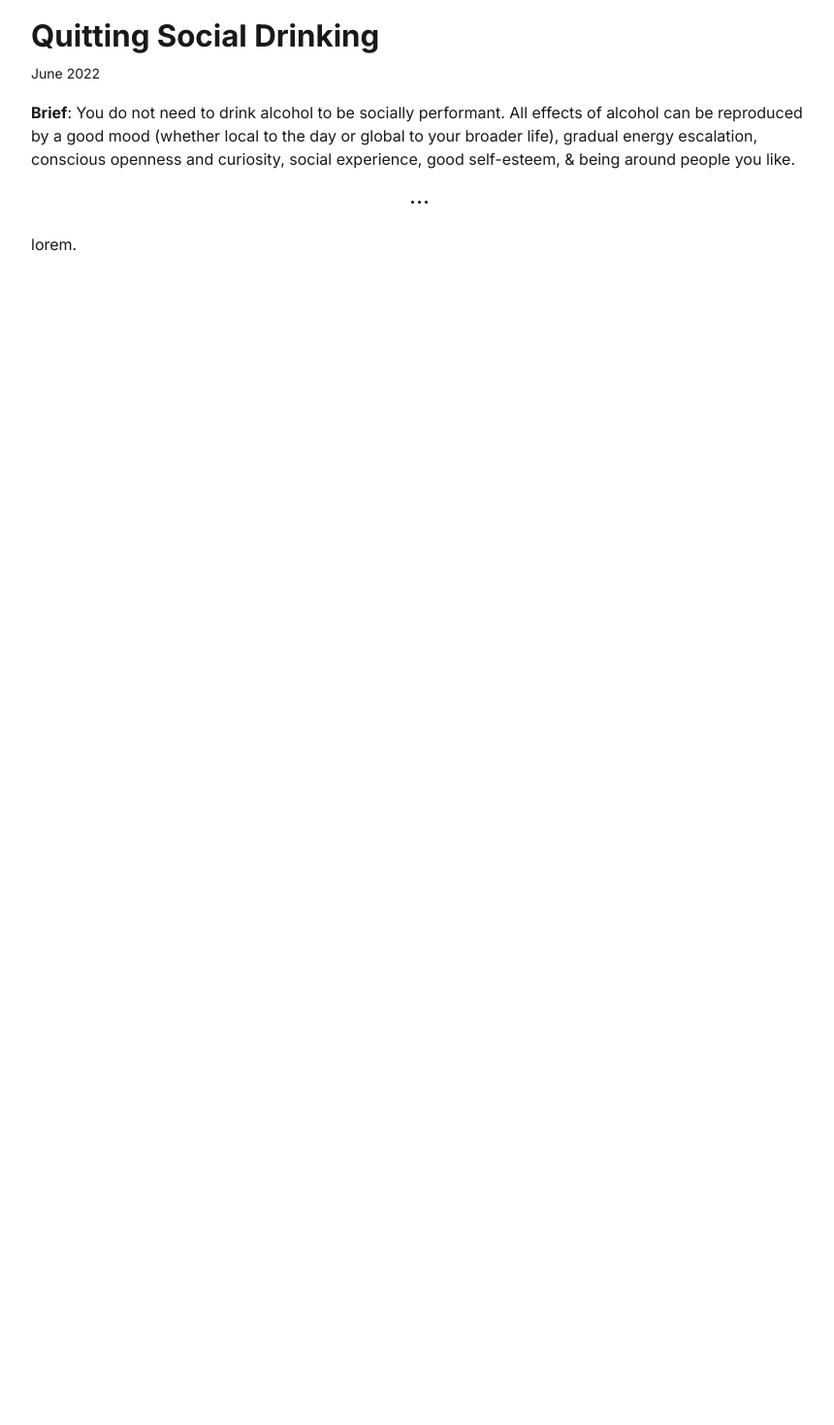
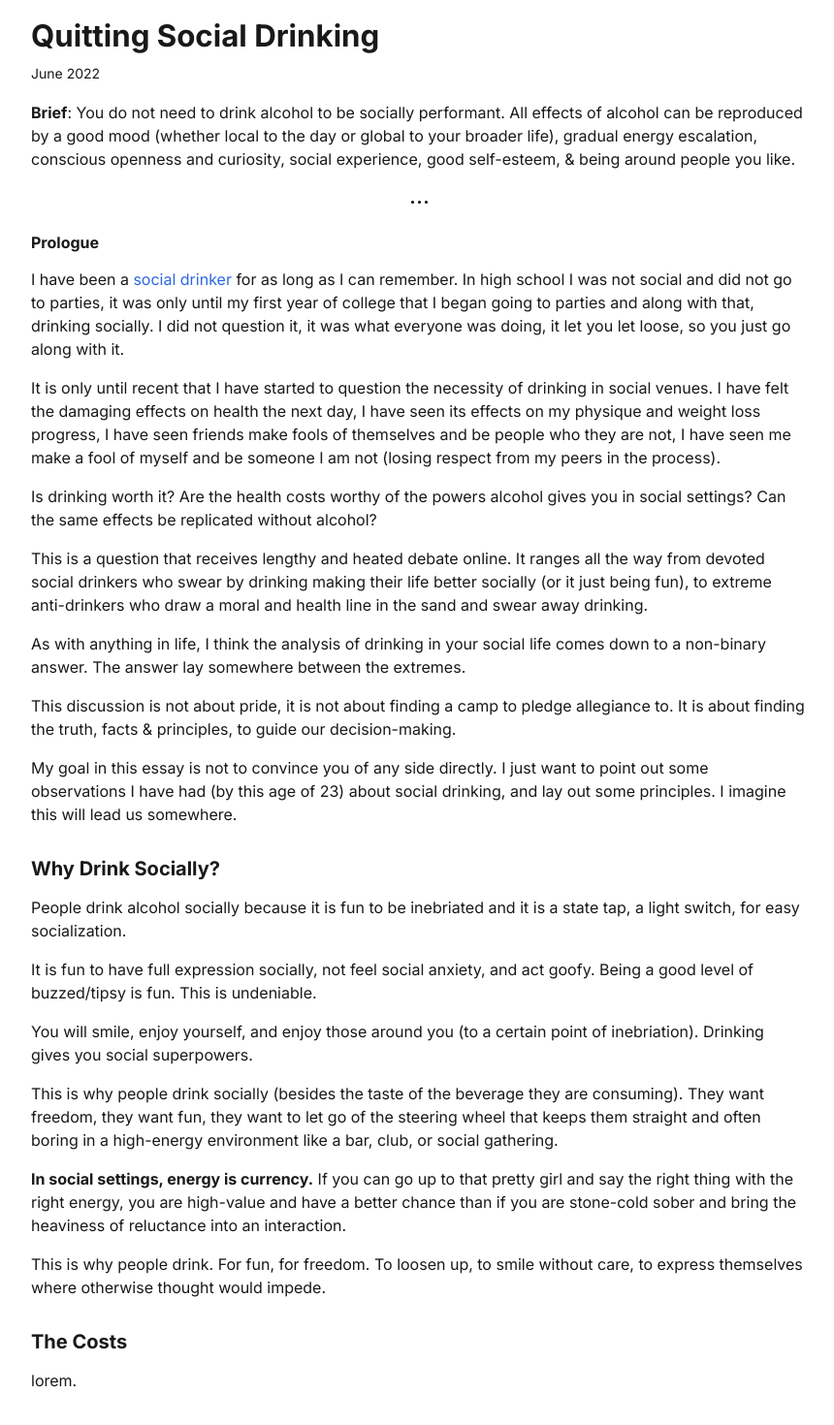
Before and after one commit to bephrem1/bephrem1.github.io, a Next.js app: page /drinking in a window 1280 px wide. Shown: the part 408-1878 px from the top of the page at 97% size, without its empty margins (208-1068 px from the left). Before the commit the page ends 928 px from the top, so only its background shows below. Built offline with nearby package versions, Linux system fonts and the light colour scheme; no server answers.

Commit message:
QuittingSocialDrinking

```diff
--- a/src/components/page-segments/quitting-social-drinking/QuittingSocialDrinking.tsx
+++ b/src/components/page-segments/quitting-social-drinking/QuittingSocialDrinking.tsx
@@ -2,8 +2,10 @@ import React, { FunctionComponent } from 'react';
 import { SPACES, TEXT_SIZE } from '../../../design';
 import { getOpenGraphMetaTags, getSEOMetaTags } from '../../../global-helpers/page-headers';
 
+import { EXTERNAL_LINKS } from '../../../global-helpers/urls';
 import EllipsisSeparator from '../../shared/layout/EllipsisSeparator';
 import Head from 'next/head';
+import Link from '../../shared/elements/Link';
 import List from '../../shared/elements/List';
 import Spacer from '../../shared/layout/Spacer';
 import StandardLayout from '../StandardLayout';
@@ -44,8 +46,104 @@ const QuittingSocialDrinking: FunctionComponent<Props> = () => {
           broader life), gradual energy escalation, conscious openness and curiosity, social
           experience, good self-esteem, & being around people you like.
         </Text>
+
         <EllipsisSeparator />
 
+        <Text tag="h6" bold>
+          Prologue
+        </Text>
+        <Spacer direction="vertical" size={SPACES.GAP.SMALL} />
+        <Text tag="p">
+          I have been a{' '}
+          <Link type="external" dest={EXTERNAL_LINKS.WIKIPEDIA.SOCIAL_DRINKING} openInNewWindow>
+            social drinker
+          </Link>{' '}
+          for as long as I can remember. In high school I was not social and did not go to parties,
+          it was only until my first year of college that I began going to parties and along with
+          that, drinking socially. I did not question it, it was what everyone was doing, it let you
+          let loose, so you just go along with it.
+        </Text>
+        <Spacer direction="vertical" size={SPACES.GAP.SMALL} />
+        <Text tag="p">
+          It is only until recent that I have started to question the necessity of drinking in
+          social venues. I have felt the damaging effects on health the next day, I have seen its
+          effects on my physique and weight loss progress, I have seen friends make fools of
+          themselves and be people who they are not, I have seen me make a fool of myself and be
+          someone I am not (losing respect from my peers in the process).
+        </Text>
+        <Spacer direction="vertical" size={SPACES.GAP.SMALL} />
+        <Text tag="p">
+          Is drinking worth it? Are the health costs worthy of the powers alcohol gives you in
+          social settings? Can the same effects be replicated without alcohol?
+        </Text>
+        <Spacer direction="vertical" size={SPACES.GAP.SMALL} />
+        <Text tag="p">
+          This is a question that receives lengthy and heated debate online. It ranges all the way
+          from devoted social drinkers who swear by drinking making their life better socially (or
+          it just being fun), to extreme anti-drinkers who draw a moral and health line in the sand
+          and swear away drinking.
+        </Text>
+        <Spacer direction="vertical" size={SPACES.GAP.SMALL} />
+        <Text tag="p">
+          As with anything in life, I think the analysis of drinking in your social life comes down
+          to a non-binary answer. The answer lay somewhere between the extremes.
+        </Text>
+        <Spacer direction="vertical" size={SPACES.GAP.SMALL} />
+        <Text tag="p">
+          This discussion is not about pride, it is not about finding a camp to pledge allegiance
+          to. It is about finding the truth, facts & principles, to guide our decision-making.
+        </Text>
+        <Spacer direction="vertical" size={SPACES.GAP.SMALL} />
+        <Text tag="p">
+          My goal in this essay is not to convince you of any side directly. I just want to point
+          out some observations I have had (by this age of 23) about social drinking, and lay out
+          some principles. I imagine this will lead us somewhere.
+        </Text>
+        <Spacer direction="vertical" size={SPACES.GAP.MEDIUM} />
+
+        <Text tag="h5" bold>
+          Why Drink Socially?
+        </Text>
+        <Spacer direction="vertical" size={SPACES.GAP.SMALL} />
+        <Text tag="p">
+          People drink alcohol socially because it is fun to be inebriated and it is a state tap, a
+          light switch, for easy socialization.
+        </Text>
+        <Spacer direction="vertical" size={SPACES.GAP.SMALL} />
+        <Text tag="p">
+          It is fun to have full expression socially, not feel social anxiety, and act goofy. Being
+          a good level of buzzed/tipsy is fun. This is undeniable.
+        </Text>
+        <Spacer direction="vertical" size={SPACES.GAP.SMALL} />
+        <Text tag="p">
+          You will smile, enjoy yourself, and enjoy those around you (to a certain point of
+          inebriation). Drinking gives you social superpowers.
+        </Text>
+        <Spacer direction="vertical" size={SPACES.GAP.SMALL} />
+        <Text tag="p">
+          This is why people drink socially (besides the taste of the beverage they are consuming).
+          They want freedom, they want fun, they want to let go of the steering wheel that keeps
+          them straight and often boring in a high-energy environment like a bar, club, or social
+          gathering.
+        </Text>
+        <Spacer direction="vertical" size={SPACES.GAP.SMALL} />
+        <Text tag="p">
+          <b>In social settings, energy is currency.</b> If you can go up to that pretty girl and
+          say the right thing with the right energy, you are high-value and have a better chance
+          than if you are stone-cold sober and bring the heaviness of reluctance into an
+          interaction.
+        </Text>
+        <Spacer direction="vertical" size={SPACES.GAP.SMALL} />
+        <Text tag="p">
+          This is why people drink. For fun, for freedom. To loosen up, to smile without care, to
+          express themselves where otherwise thought would impede.
+        </Text>
+        <Spacer direction="vertical" size={SPACES.GAP.MEDIUM} />
+
+        <Text tag="h5" bold>
+          The Costs
+        </Text>
+        <Spacer direction="vertical" size={SPACES.GAP.SMALL} />
         <Text tag="p">lorem.</Text>
       </StandardLayout>
     </React.Fragment>
--- a/src/global-helpers/urls.ts
+++ b/src/global-helpers/urls.ts
@@ -30,7 +30,8 @@ export const EXTERNAL_LINKS = {
   WIKIPEDIA: {
     MARYLAND_STATE: 'https://en.wikipedia.org/wiki/Maryland',
     UNIVERSITY_OF_MARYLAND: 'https://en.wikipedia.org/wiki/University_of_Maryland,_College_Park',
-    PROGRESSIVE_OVERLOAD: 'https://en.wikipedia.org/wiki/Progressive_overload'
+    PROGRESSIVE_OVERLOAD: 'https://en.wikipedia.org/wiki/Progressive_overload',
+    SOCIAL_DRINKING: 'https://en.wikipedia.org/wiki/Drinking_culture#Social_drinking'
   },
 
   TWITTER: 'https://twitter.com',
```
